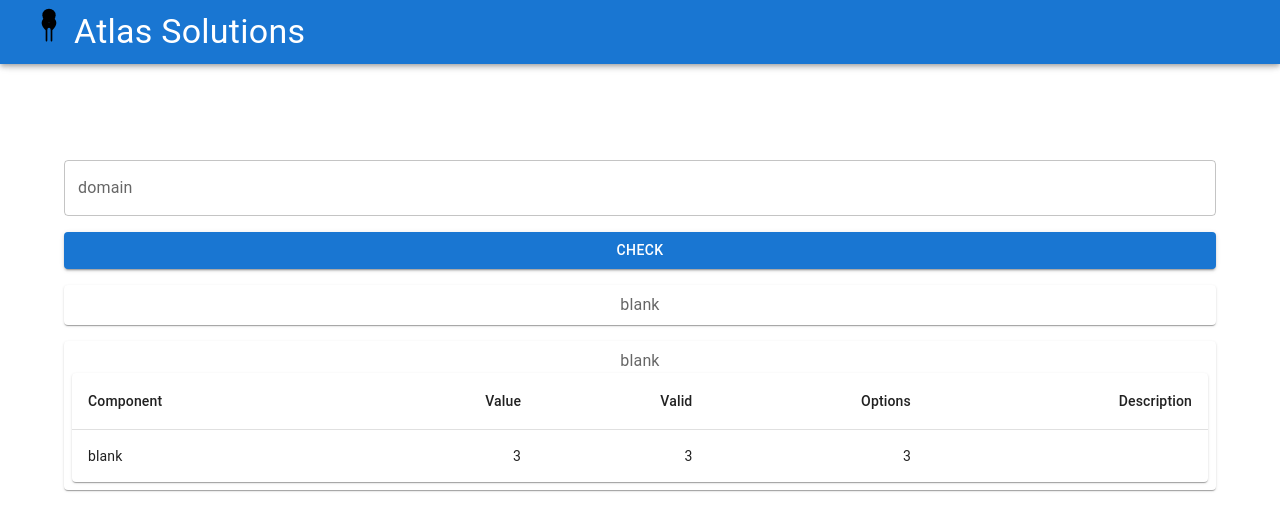
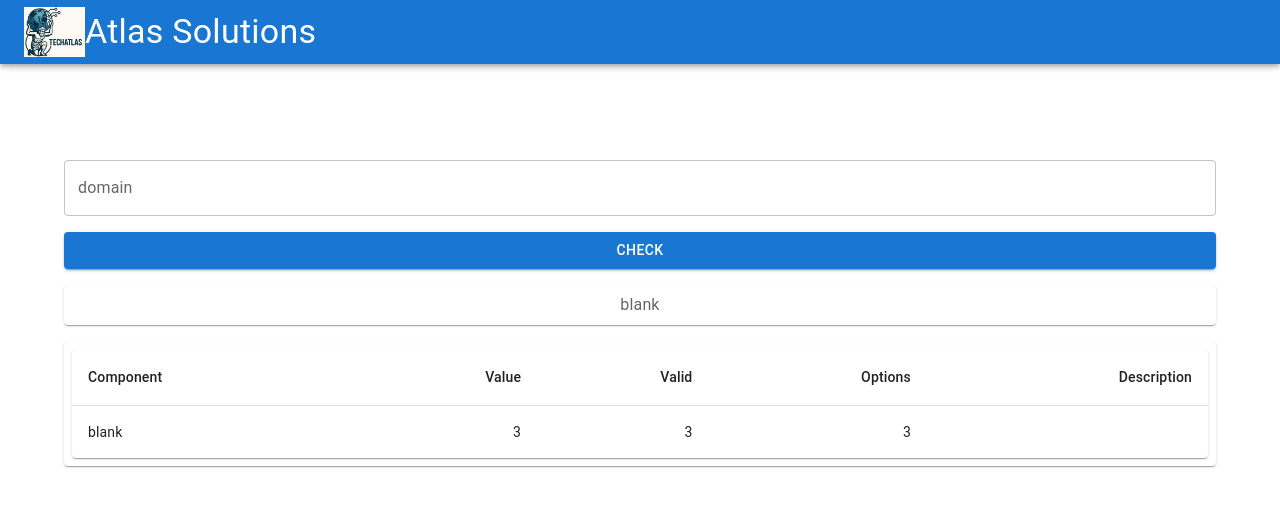
Before and after one commit to Carpk/atlas-solutions, a React (Vite) app: page /dmarc-check in a window 1280 px wide. Shown: the top 530 px of the page. Built offline with nearby package versions, Linux system fonts and the light colour scheme.

Commit message:
DMARC description hash and new site logo

```diff
--- a/src/components/DmarcCheck.jsx
+++ b/src/components/DmarcCheck.jsx
@@ -29,7 +29,7 @@ const Item = styled(Paper)(({ theme }) => ({
 
 export default function DmarcCheck() {
     const [dmarcCheck, setDmarcCheck] = useState("blank")
-    const [domainName, setDomainName] = useState()
+    const [domainName, setDomainName] = useState("bridgewaterstudio.net")
 
     // useEffect(() => {
     //   async function fetchData() {
@@ -39,11 +39,24 @@ export default function DmarcCheck() {
     //   fetchData()
     // }, [])
 
+    let descriptions = {
+      v: "protocol version",
+      p: "domain policy",
+      sp: "subdomain policy",
+      pct: "percentage",
+      rua: "Reporting URI for Aggregate data",
+      ruf: "Reporting URI for Forensic data",
+      fo: "Forensic Options",
+      aspf: "alignment mode for SPF",
+      adkim: "alignment mode for DKIM",
+      rf: "Report Format",
+      ri: "Report Interval"
+    }
+
+
     function handleCheck() {
-      const domain = "bridgewaterstudio.net"
-      console.log(domainName)
       async function fetchData() {
-        const req = await axios.get(`https://dns.google/resolve?name=_dmarc.${domain}&type=TXT`)
+        const req = await axios.get(`https://dns.google/resolve?name=_dmarc.${domainName}&type=TXT`)
           setDmarcCheck(req.data.Answer[0].data)
         }
         fetchData()
@@ -51,10 +64,11 @@ export default function DmarcCheck() {
 
     function getDescription( comp ) {
       const val = comp.split("=")
+      console.log(val[0].trim())
+      // return descriptions[val[0]]
 
-
-      return ""
-      // return <TableCell align="right"> val </TableCell>
+      // return ""
+      return <TableCell align="right">{ descriptions[val[0].trim()] }</TableCell>
     }
 
     return (
@@ -73,9 +87,9 @@ export default function DmarcCheck() {
         </Item>
 
         <Item>
-          { dmarcCheck.split(";").map((item, index) => {
+          {/* { dmarcCheck.split(";").map((item, index) => {
               return <div key={index}>{item}</div>;
-          })}
+          })} */}
 
           <TableContainer component={Paper}>
             <Table sx={{ minWidth: 650 }} aria-label="simple table">
@@ -100,7 +114,7 @@ export default function DmarcCheck() {
                     <TableCell align="right">{ 3 }</TableCell>
                     <TableCell align="right">{ 3 }</TableCell>
                     <TableCell align="right">{ 3 }</TableCell>
-                    <TableCell align="right">{ getDescription(item) }</TableCell>
+                     { getDescription(item) }
                   </TableRow>
                 ))}
               </TableBody>
--- a/src/components/Header.jsx
+++ b/src/components/Header.jsx
@@ -4,10 +4,10 @@ import Typography from '@mui/material/Typography';
 import Container from '@mui/material/Container';
 import CssBaseline from '@mui/material/CssBaseline';
 
-import atlas from '../assets/atlas.svg'
+import atlas from '../assets/techatlas.png'
 
 const logoStyle = {
-  width: '50px',
+  // width: '50px',
   height: '50px',
   margin: '0 0px',
   opacity: 1.0,
```
Also changed, not shown: src/assets/atlas.svg (deleted), src/assets/techatlas.png (added).
